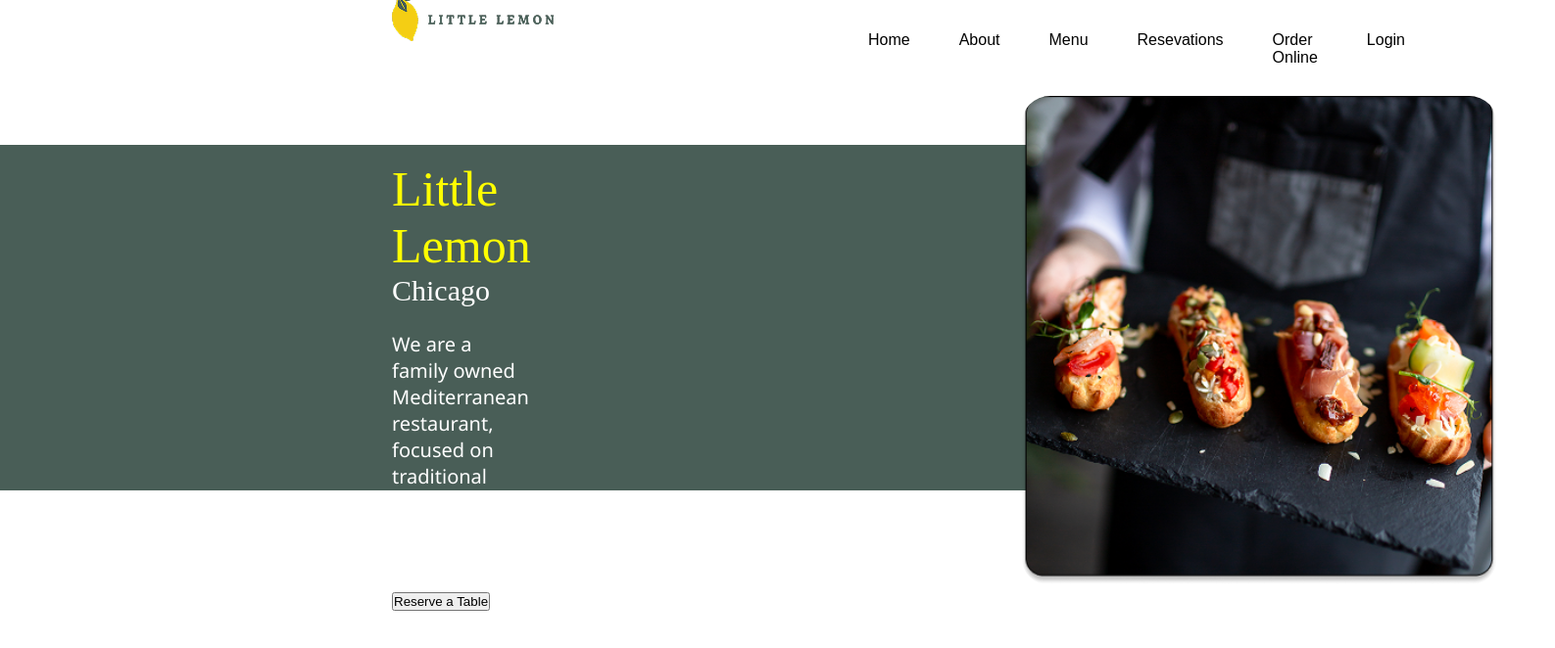
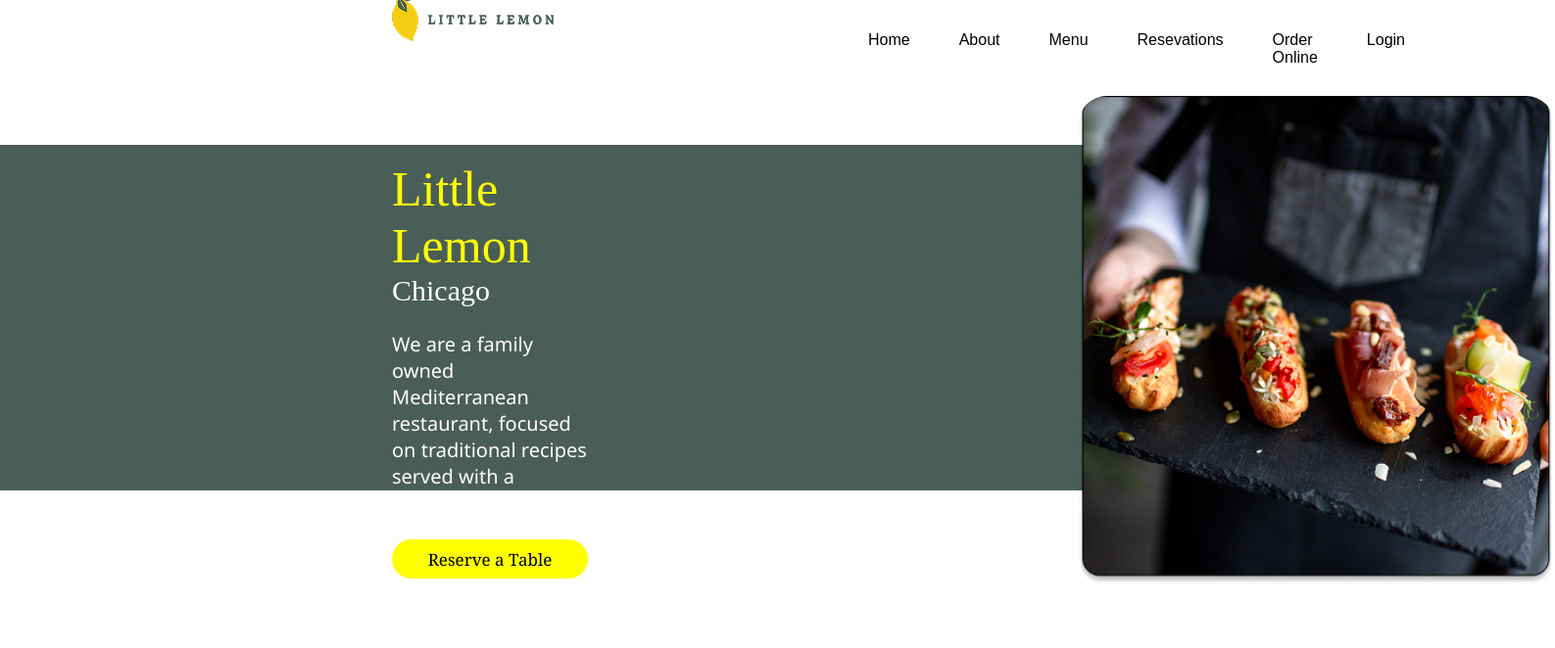
Before and after one commit to gabrieljcoutinho/PROJETO_Little-Lemon, a React (Create React App) app: page / in a window 1280 px wide. Shown: the top 662 px of the page at 98% size, 1587 px wide, since content can reach past the window. Built offline with nearby package versions, Linux system fonts and the light colour scheme.

Commit message:
melhorias

```diff
--- a/src/css/mainPrincipal.css
+++ b/src/css/mainPrincipal.css
@@ -41,3 +41,21 @@
     height: 550px;
     transition: 2s;
 }
+
+
+
+.btnMain {
+    background: none;
+    border: none;
+    background-color: yellow;
+    color: #000;
+    border-radius: 40px;
+    font-family: Cambria, Cochin, Georgia, Times, 'Times New Roman', serif;
+    width: 200px;
+    height: 40px;
+    font-size: 17px;
+}
+
+.btnMain:hover {
+    cursor: pointer;
+}
```
